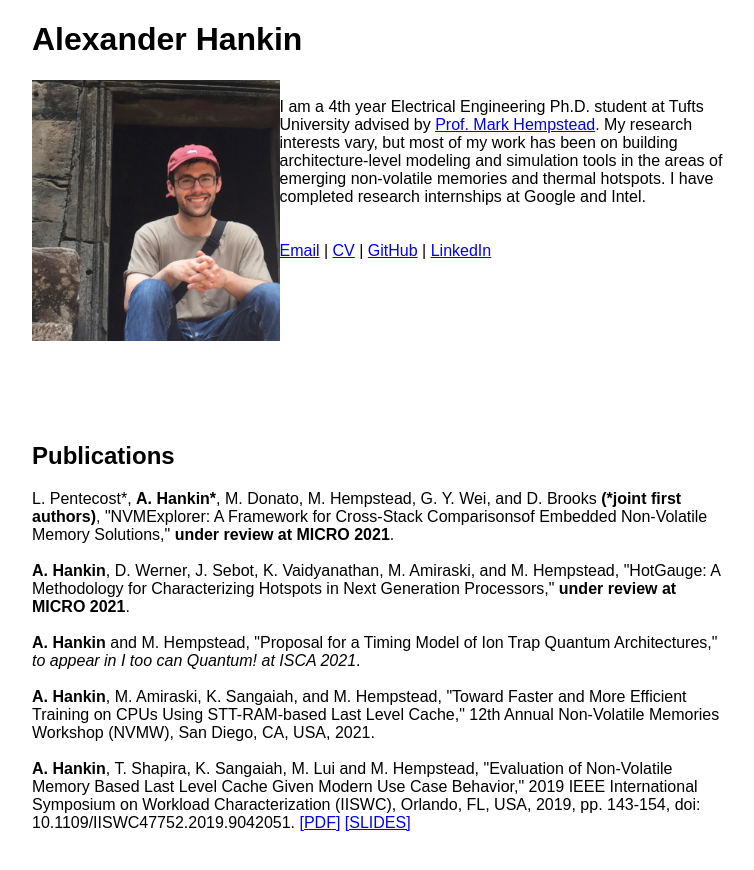
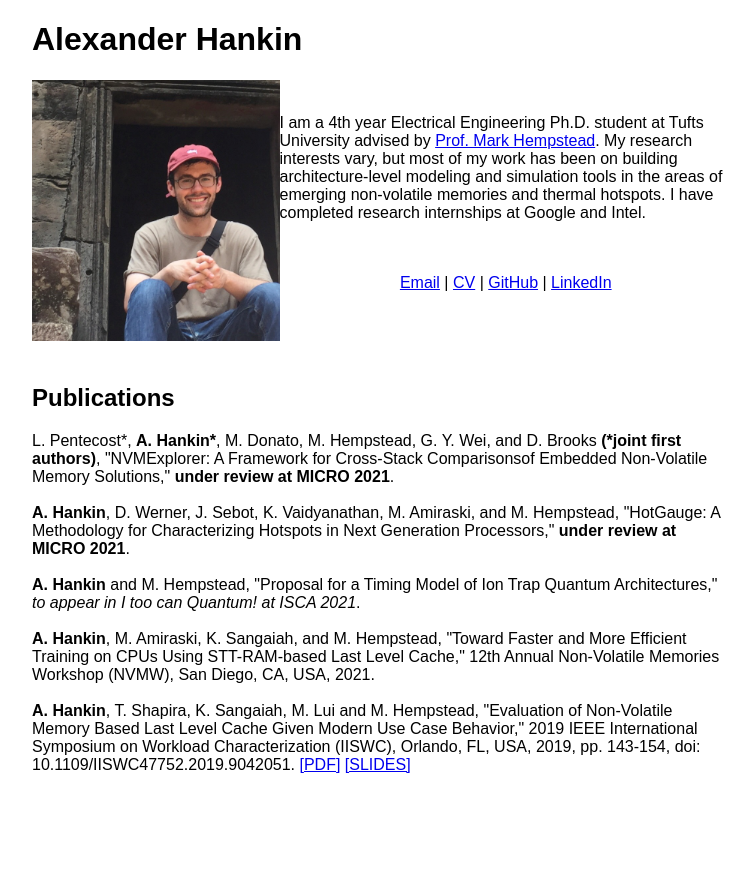
Before and after one commit to hankin0/hankin0.github.io, a Jekyll site: the page built from index.html, in a window 1280 px wide. Shown: the top 870 px of the page, without its empty margins (258-1012 px from the left). Built offline with Jekyll 4.4.1, drawn with Linux system fonts in a browser that asks for light colours.

Commit message:
Update index.html

```diff
--- a/index.html
+++ b/index.html
@@ -7,13 +7,13 @@ layout: default
 
         <img src="images/just_me_cambodia.png" width='247.5px' height='261px' align="left">
 	      <br>
-	    I am a 4th year Electrical Engineering Ph.D. student at Tufts University advised by <a href=https://engineering.tufts.edu/people/faculty/mark-hempstead>Prof. Mark Hempstead</a>.
+	    <p class="intro-text">I am a 4th year Electrical Engineering Ph.D. student at Tufts University advised by <a href=https://engineering.tufts.edu/people/faculty/mark-hempstead>Prof. Mark Hempstead</a>.
 	    My research interests vary, but most of my work has been on building architecture-level modeling and simulation tools in the areas of emerging non-volatile memories and thermal hotspots.
 	    I have completed research internships at Google and Intel.<br><br><br>
 
 
-	    <a href="mailto:alexander.hankin@tufts.edu">Email</a> | <a href="docs/hankin_CV_12-16-19.pdf">CV</a> | <a href="https://github.com/hankin0">GitHub</a> | <a href="https://www.linkedin.com/in/alexanderhankin">LinkedIn</a> <br><br><br>
-                  <br><br><br><br><br><br><br>
+	    <center><a href="mailto:alexander.hankin@tufts.edu">Email</a> | <a href="docs/hankin_CV_12-16-19.pdf">CV</a> | <a href="https://github.com/hankin0">GitHub</a> | <a href="https://www.linkedin.com/in/alexanderhankin">LinkedIn</a> <br><br><br>
+		    <br><br></center></p>
 
 	<h2>Publications</h2>
 
```
